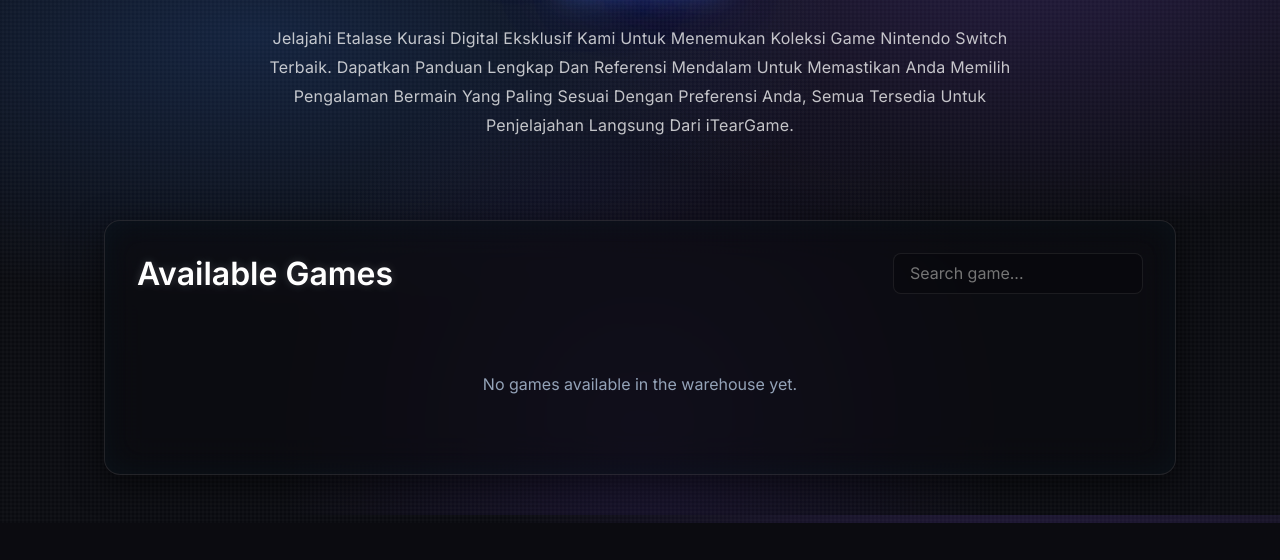
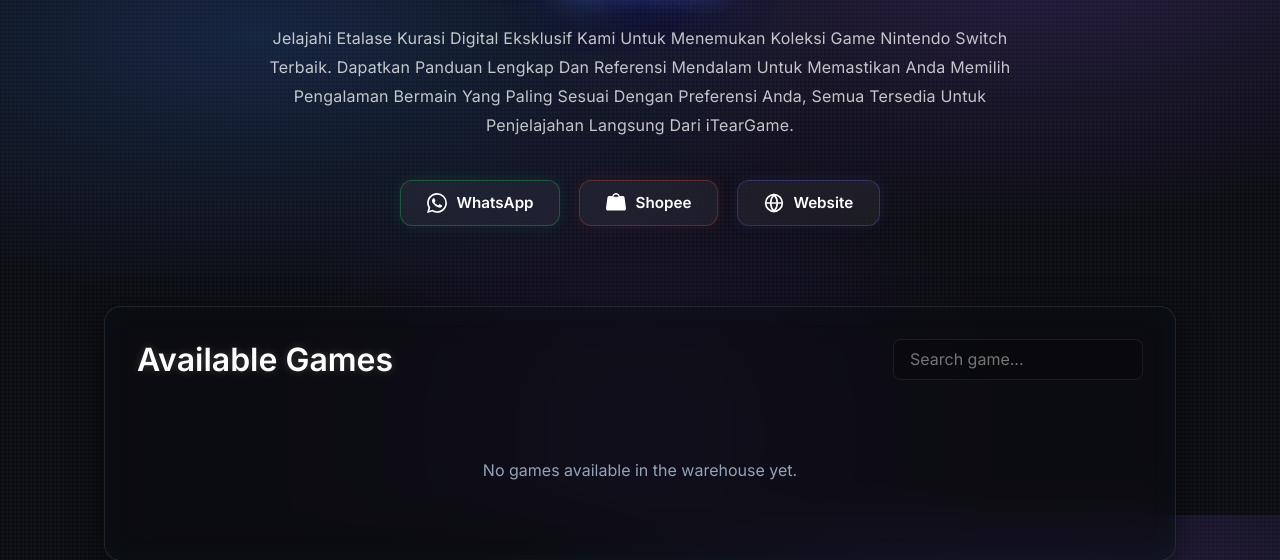
Before and after one commit to pormonpro/itear-game-db, a Flask app: page / in a window 1280 px wide. Shown: the part 285-845 px from the top of the page. Before the commit the page ends 808 px from the top, so only its background shows below. Run offline with Flask 3, Linux system fonts and the light colour scheme; data that the repository does not hold is empty.

Commit message:
Add premium WhatsApp, Shopee, Website link buttons

```diff
--- a/static/style.css
+++ b/static/style.css
@@ -131,6 +131,85 @@ header {
     margin: 0 auto;
     line-height: 1.8;
     letter-spacing: 0.2px;
+}
+
+/* Hero Link Buttons */
+.hero-links {
+    display: flex;
+    justify-content: center;
+    gap: 1.2rem;
+    margin-top: 2.5rem;
+    flex-wrap: wrap;
+}
+
+.hero-link-btn {
+    display: inline-flex;
+    align-items: center;
+    gap: 0.6rem;
+    padding: 0.75rem 1.6rem;
+    border-radius: 12px;
+    text-decoration: none;
+    font-weight: 600;
+    font-size: 0.95rem;
+    color: #fff;
+    border: 1px solid rgba(255, 255, 255, 0.1);
+    background: rgba(255, 255, 255, 0.05);
+    backdrop-filter: blur(10px);
+    -webkit-backdrop-filter: blur(10px);
+    transition: all 0.35s cubic-bezier(0.4, 0, 0.2, 1);
+    position: relative;
+    overflow: hidden;
+}
+
+.hero-link-btn svg {
+    width: 20px;
+    height: 20px;
+    flex-shrink: 0;
+    transition: transform 0.35s ease;
+}
+
+.hero-link-btn:hover {
+    transform: translateY(-3px) scale(1.04);
+}
+
+.hero-link-btn:hover svg {
+    transform: scale(1.15);
+}
+
+/* WhatsApp */
+.hero-link-btn.whatsapp {
+    border-color: rgba(37, 211, 102, 0.3);
+    box-shadow: 0 0 15px rgba(37, 211, 102, 0.1);
+}
+.hero-link-btn.whatsapp:hover {
+    background: rgba(37, 211, 102, 0.15);
+    border-color: rgba(37, 211, 102, 0.6);
+    box-shadow: 0 0 25px rgba(37, 211, 102, 0.35), 0 8px 20px rgba(0,0,0,0.3);
+    color: #25d366;
+}
+
+/* Shopee */
+.hero-link-btn.shopee {
+    border-color: rgba(238, 77, 45, 0.3);
+    box-shadow: 0 0 15px rgba(238, 77, 45, 0.1);
+}
+.hero-link-btn.shopee:hover {
+    background: rgba(238, 77, 45, 0.15);
+    border-color: rgba(238, 77, 45, 0.6);
+    box-shadow: 0 0 25px rgba(238, 77, 45, 0.35), 0 8px 20px rgba(0,0,0,0.3);
+    color: #ee4d2d;
+}
+
+/* Website */
+.hero-link-btn.website {
+    border-color: rgba(99, 102, 241, 0.3);
+    box-shadow: 0 0 15px rgba(99, 102, 241, 0.1);
+}
+.hero-link-btn.website:hover {
+    background: rgba(99, 102, 241, 0.15);
+    border-color: rgba(99, 102, 241, 0.6);
+    box-shadow: 0 0 25px rgba(99, 102, 241, 0.35), 0 8px 20px rgba(0,0,0,0.3);
+    color: #818cf8;
 }
 
 .nav-links a {
--- a/templates/base.html
+++ b/templates/base.html
@@ -35,6 +35,21 @@
     <div class="hero-section">
         <h1 class="hero-title">iTearGame: Katalog Referensi Premium Nintendo Switch</h1>
         <p class="hero-subtitle">Jelajahi Etalase Kurasi Digital Eksklusif Kami Untuk Menemukan Koleksi Game Nintendo Switch Terbaik. Dapatkan Panduan Lengkap Dan Referensi Mendalam Untuk Memastikan Anda Memilih Pengalaman Bermain Yang Paling Sesuai Dengan Preferensi Anda, Semua Tersedia Untuk Penjelajahan Langsung Dari iTearGame.</p>
+
+        <div class="hero-links">
+            <a href="https://wa.me/62895639037431" target="_blank" class="hero-link-btn whatsapp">
+                <svg viewBox="0 0 24 24" fill="currentColor"><path d="M17.472 14.382c-.297-.149-1.758-.867-2.03-.967-.273-.099-.471-.148-.67.15-.197.297-.767.966-.94 1.164-.173.199-.347.223-.644.075-.297-.15-1.255-.463-2.39-1.475-.883-.788-1.48-1.761-1.653-2.059-.173-.297-.018-.458.13-.606.134-.133.298-.347.446-.52.149-.174.198-.298.298-.497.099-.198.05-.371-.025-.52-.075-.149-.669-1.612-.916-2.207-.242-.579-.487-.5-.669-.51-.173-.008-.371-.01-.57-.01-.198 0-.52.074-.792.372-.272.297-1.04 1.016-1.04 2.479 0 1.462 1.065 2.875 1.213 3.074.149.198 2.096 3.2 5.077 4.487.709.306 1.262.489 1.694.625.712.227 1.36.195 1.871.118.571-.085 1.758-.719 2.006-1.413.248-.694.248-1.289.173-1.413-.074-.124-.272-.198-.57-.347m-5.421 7.403h-.004a9.87 9.87 0 01-5.031-1.378l-.361-.214-3.741.982.998-3.648-.235-.374a9.86 9.86 0 01-1.51-5.26c.001-5.45 4.436-9.884 9.888-9.884 2.64 0 5.122 1.03 6.988 2.898a9.825 9.825 0 012.893 6.994c-.003 5.45-4.437 9.884-9.885 9.884m8.413-18.297A11.815 11.815 0 0012.05 0C5.495 0 .16 5.335.157 11.892c0 2.096.547 4.142 1.588 5.945L.057 24l6.305-1.654a11.882 11.882 0 005.683 1.448h.005c6.554 0 11.89-5.335 11.893-11.893a11.821 11.821 0 00-3.48-8.413z"/></svg>
+                <span>WhatsApp</span>
+            </a>
+            <a href="https://shopee.co.id/iteargame" target="_blank" class="hero-link-btn shopee">
+                <svg viewBox="0 0 24 24" fill="currentColor"><path d="M12 0C9.8 0 8.1 1.6 7.6 3.7H4.1c-1.2 0-2.2.8-2.4 2L0 18.3c-.1.7.1 1.4.6 2 .5.5 1.1.8 1.8.8h19.2c.7 0 1.3-.3 1.8-.8.5-.6.7-1.3.6-2l-1.7-12.6c-.2-1.2-1.2-2-2.4-2h-3.5C16 1.6 14.2 0 12 0zm0 1.8c1.5 0 2.7 1.1 3.1 2.6H8.9c.4-1.5 1.6-2.6 3.1-2.6zm-2.4 7.5c0 1.3 1.1 2.4 2.4 2.4s2.4-1.1 2.4-2.4c0-.3-.3-.6-.6-.6s-.6.3-.6.6c0 .7-.5 1.2-1.2 1.2s-1.2-.5-1.2-1.2c0-.3-.3-.6-.6-.6s-.6.3-.6.6z"/></svg>
+                <span>Shopee</span>
+            </a>
+            <a href="https://iteargame.my.id" target="_blank" class="hero-link-btn website">
+                <svg viewBox="0 0 24 24" fill="none" stroke="currentColor" stroke-width="2"><circle cx="12" cy="12" r="10"/><line x1="2" y1="12" x2="22" y2="12"/><path d="M12 2a15.3 15.3 0 0 1 4 10 15.3 15.3 0 0 1-4 10 15.3 15.3 0 0 1-4-10 15.3 15.3 0 0 1 4-10z"/></svg>
+                <span>Website</span>
+            </a>
+        </div>
     </div>
 
     <main>
```
